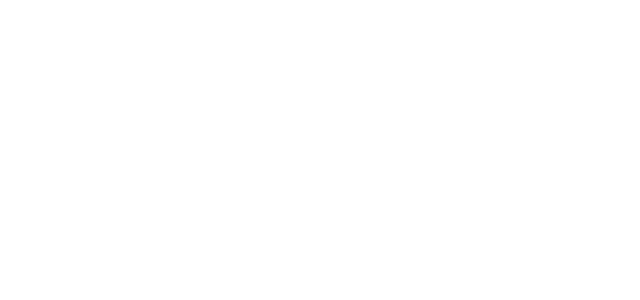
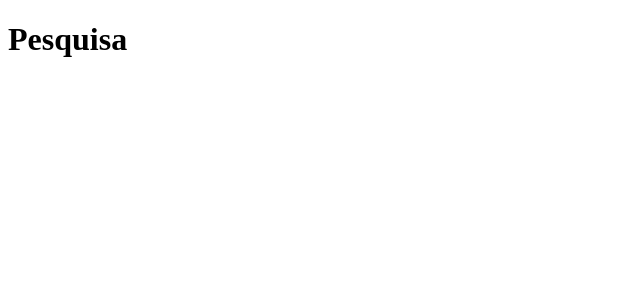
Before and after one commit to Willianwg/horizon, a React (Vite) app in the folder frontend/: page /search in a window 1280 px wide. Before the commit this address had no page. Shown: the top 300 px of the page, without its empty margins (0-640 px from the left). Built offline with nearby package versions, Linux system fonts and the light colour scheme.

Commit message:
Adicionada rota para pagina com resultados de pesquisa por produtos

```diff
--- a/frontend/src/Routes.tsx
+++ b/frontend/src/Routes.tsx
@@ -6,6 +6,7 @@
 
 import { LandingPage } from "./pages/Landing";
 import { SingIn } from "./pages/SingIn";
+import { Search } from "./pages/Search";
 
 export function AppRoutes(){
 
@@ -15,6 +16,7 @@
 
           <Route path="/" element={ <LandingPage/> }/>
           <Route path="/singIn" element={ <SingIn/> }/>
+          <Route path="/search" element={ <Search/> }/>
 
         </Routes>
        </Router>
--- /dev/null
+++ b/frontend/src/pages/Search.tsx
@@ -0,0 +1,14 @@
+import { useEffect } from "react";
+import axios from "../services/api";
+
+
+export function Search(){
+
+
+    return (
+        <h1>Pesquisa</h1>
+
+
+    )
+
+}
```
